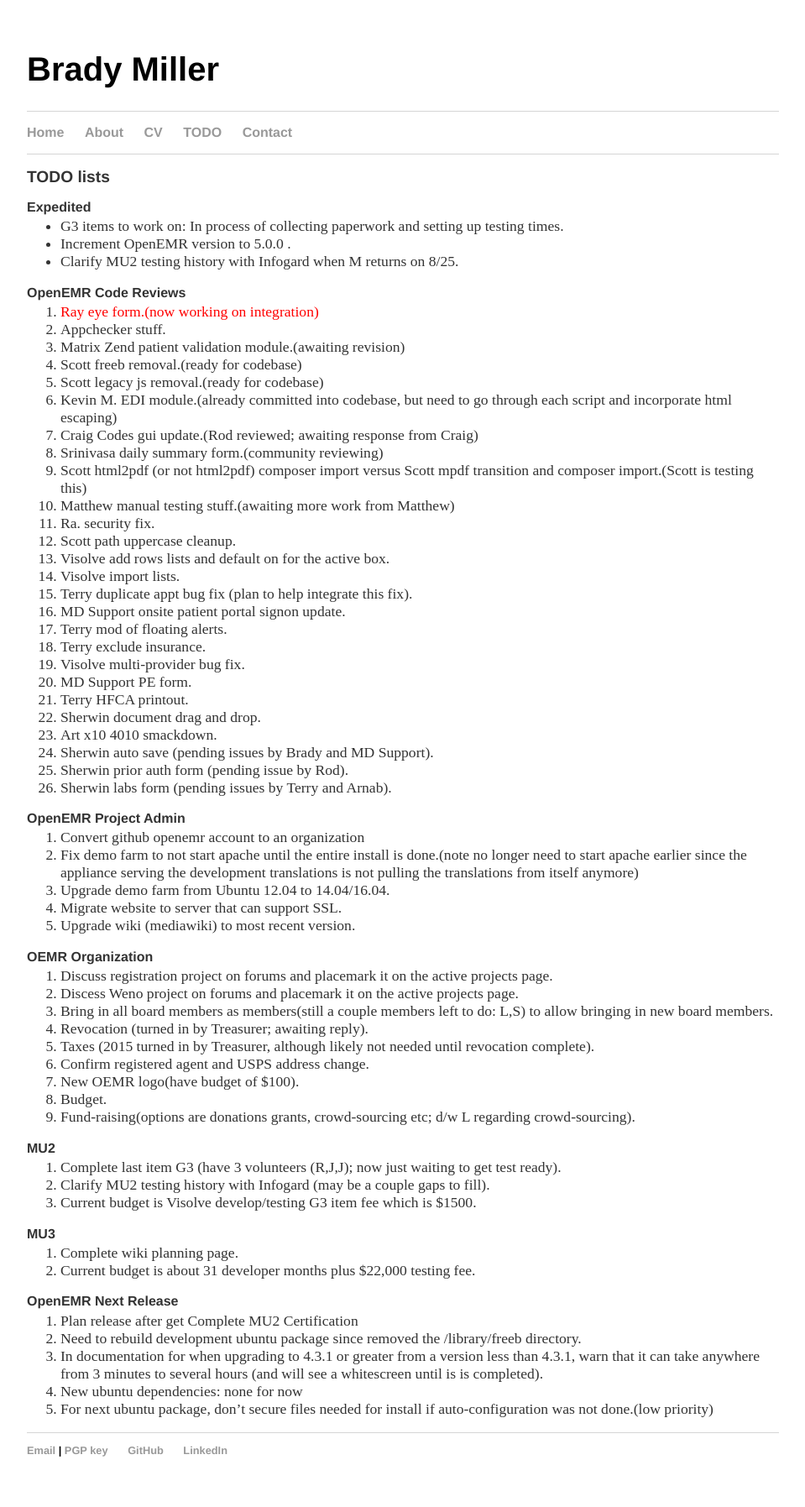
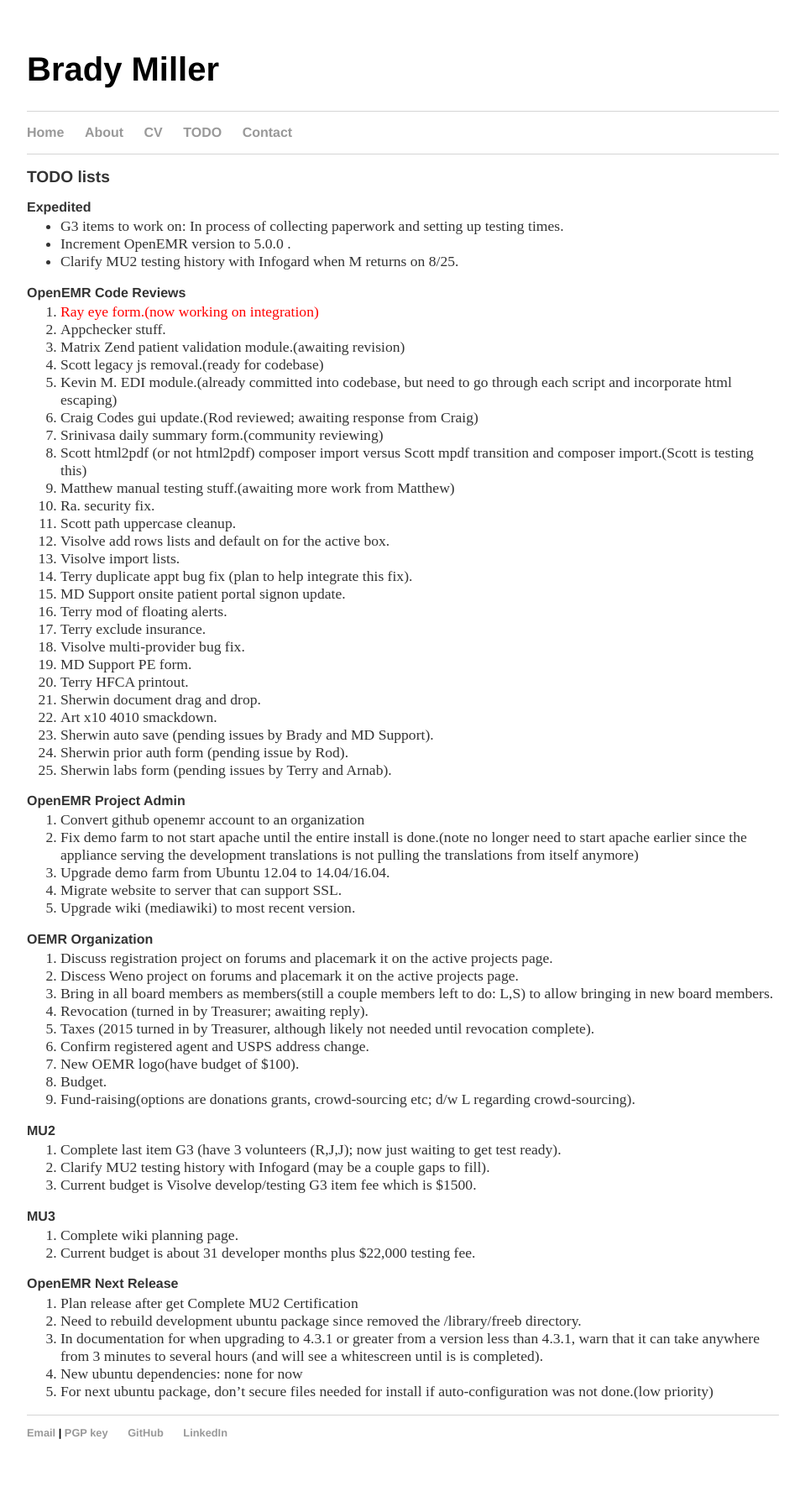
Before and after one commit to bradymiller/bradymiller.github.io, a Jekyll site: the page built from todo/index.md, in a window 1280 px wide. Shown: the whole page at 84% size, without its empty margins (160-1119 px from the left). Built offline with Jekyll 4.4.1, drawn with Linux system fonts in a browser that asks for light colours; after the commit the page ends 1774 px from its top, so only the background shows below that.

Commit message:
Update todo list

```diff
--- a/todo/index.md
+++ b/todo/index.md
@@ -12,7 +12,6 @@
 1. <span style="color: red">Ray eye form.(now working on integration)</span>
 1. Appchecker stuff.
 1. Matrix Zend patient validation module.(awaiting revision)
-1. Scott freeb removal.(ready for codebase)
 1. Scott legacy js removal.(ready for codebase)
 1. Kevin M. EDI module.(already committed into codebase, but need to go through each script and incorporate html escaping)
 1. Craig Codes gui update.(Rod reviewed; awaiting response from Craig)
```
